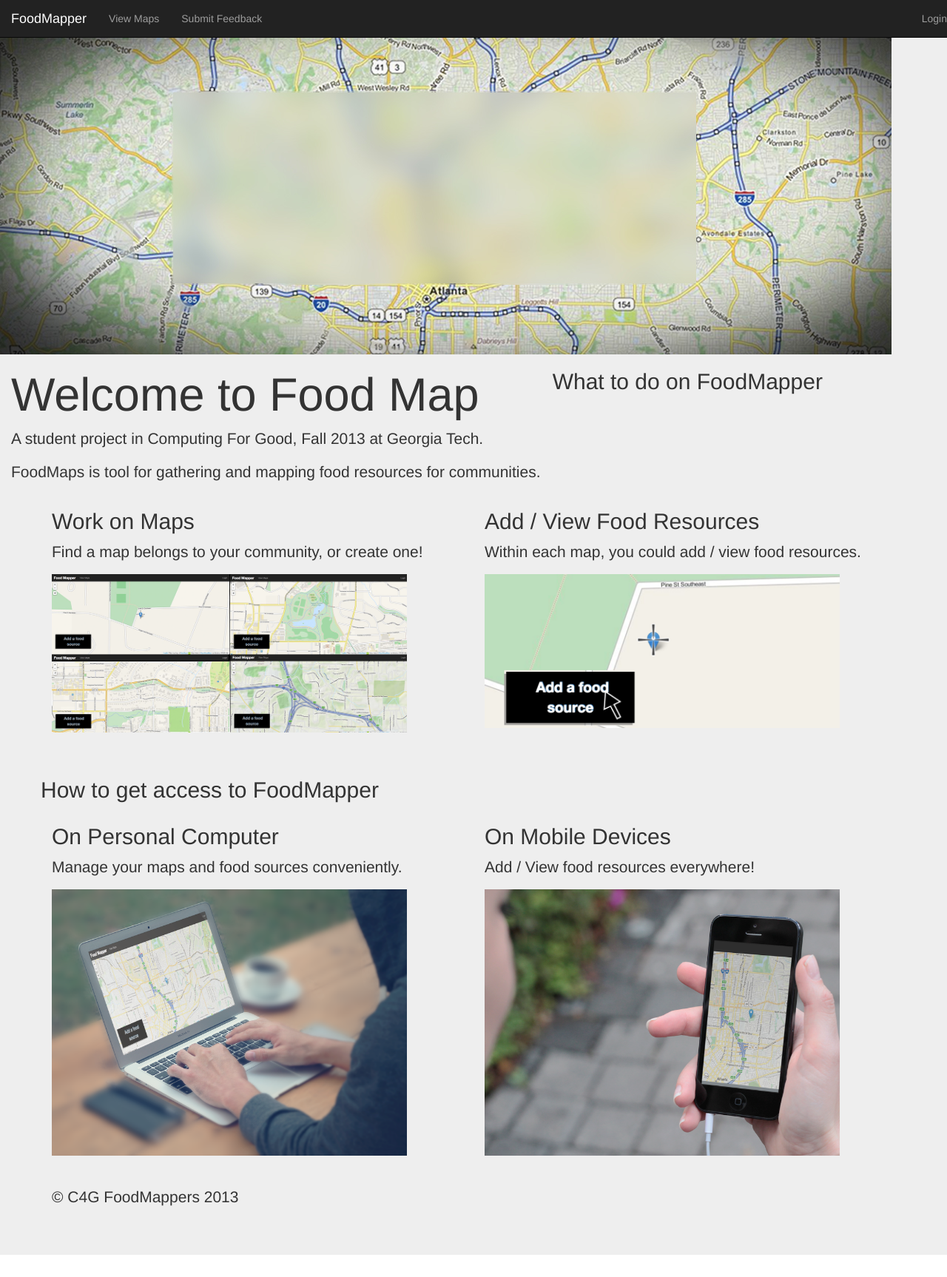
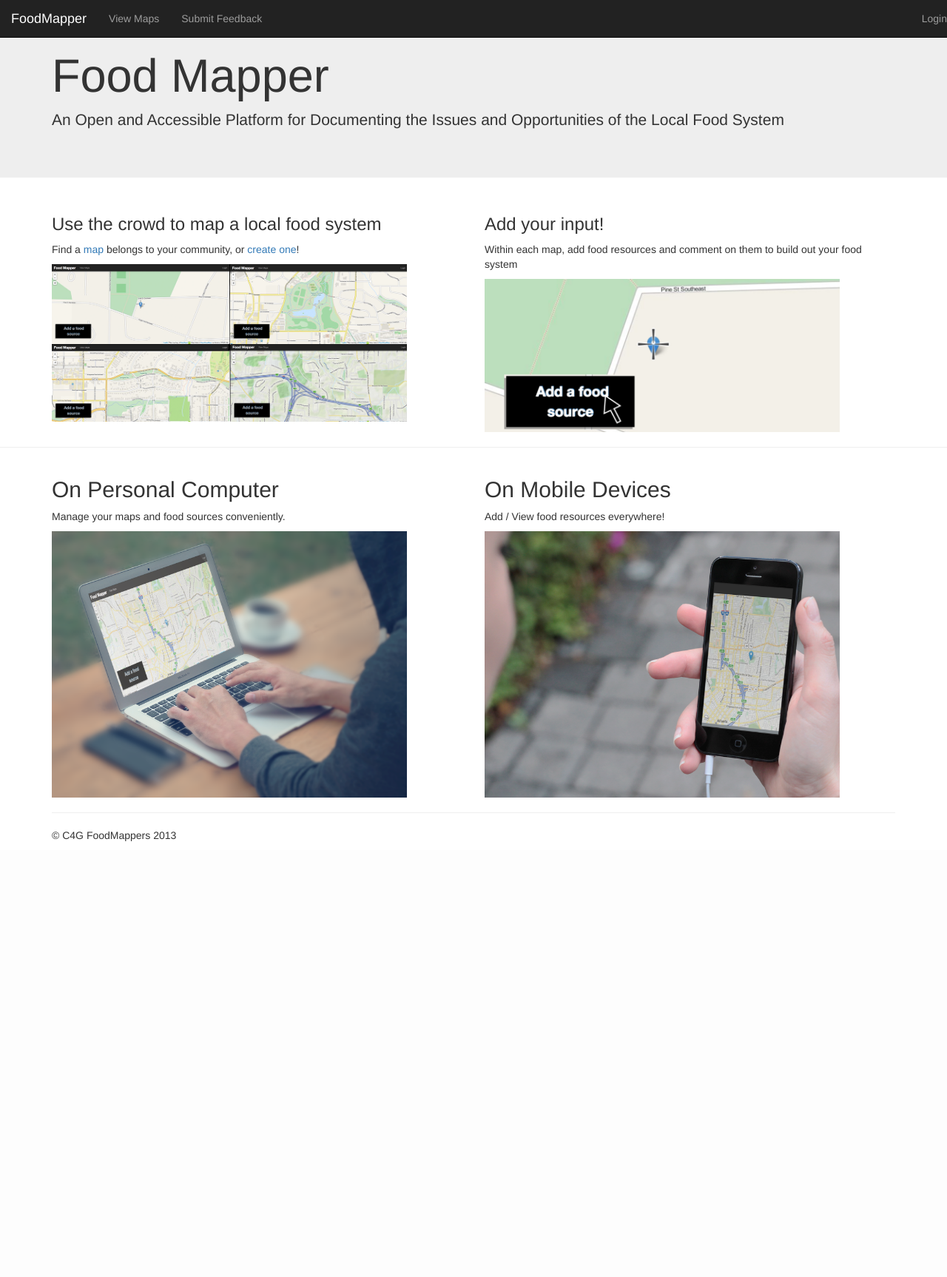
Before and after one commit to food-mappers/food-mapper-app, a Django app: page / in a window 1280 px wide. Shown: the whole page at 74% size. After the commit the page ends 1137 px from the top, so only its background shows below. Run offline with Django 3.2, Linux system fonts and the light colour scheme; parts of the project's set-up code (start-up, migrations or seed data) failed here and were passed over; some libraries are stand-ins or nearby versions.

Commit message:
updated homepage

```diff
--- a/frontend/templates/root.html
+++ b/frontend/templates/root.html
@@ -6,32 +6,29 @@
 
 {% block content %}
 <div class="jumbotron">
-	<div class="highblock">
-		<img src="../static/css/images/frontfinal1.jpg" class="img-responsive-customize" alt="Responsive image" id="center">
-		<div class="col-sm-7" id="highblocktxt">
-		<h1>Welcome to Food Map</h1>
- 		<p>A student project in Computing For Good, Fall 2013 at Georgia Tech.</p>
- 		<p>FoodMaps is tool for gathering and mapping food resources for communities.</p>
- 		<div>
+	<div class="container">
+		<h1>Food Mapper</h1>
+ 		<p>An Open and Accessible Platform for Documenting the Issues and Opportunities of the Local Food System</p>
 	</div>
 </div>
 <div class="container">
 	<div class="row">
-		<h2 class="heading">What to do on FoodMapper</h2>
 		<div class="col-sm-6">
-			<h2>Work on Maps</h2>
-			<p>Find a map belongs to your community, or create one!</p>
+			<h3>Use the crowd to map a local food system</h3>
+			<p>Find a <a href="/maps">map</a> belongs to your community, or <a href="/maps">create one</a>!</p>
 			<img src="../static/css/images/maps.png" width="480" height="220"  class="img-responsive" alt="Responsive image">
 		</div>
 		<div class="col-sm-6">
-			<h2>Add / View Food Resources</h2>
-			<p>Within each map, you could add / view food resources.</p>
+			<h3>Add your input!</h3>
+			<p>Within each map, add food resources and comment on them to build out your food system</p>
 			<img src="../static/css/images/addpoint.png" width="480" height="220"  class="img-responsive" alt="Responsive image">
 		</div>
 	</div>
-	<hr id="hr1">
+</div>
+<hr>
+<div class="container">
 	<div class="row">
-		<h2 class="heading">How to get access to FoodMapper</h2>
+		<!-- <h2 class="heading">How to get access to FoodMapper</h2> -->
 		<div class="col-sm-6">
 			<h2>On Personal Computer</h2>
 			<p>Manage your maps and food sources conveniently.</p>
```
Also changed, not shown: frontend/static/css/main.css (+0 -36 lines).
